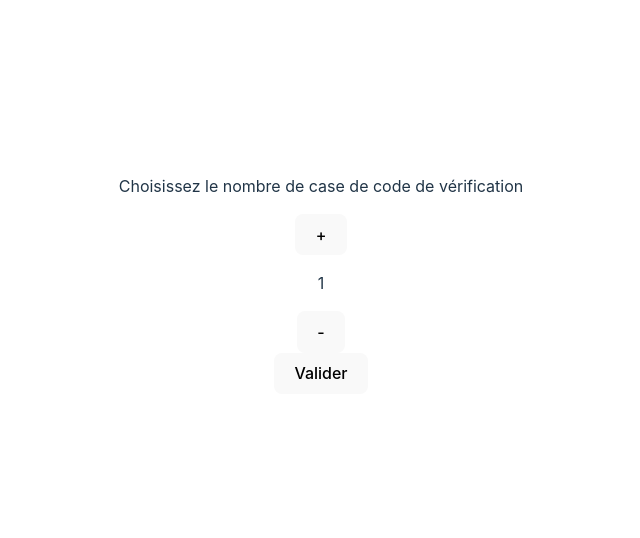
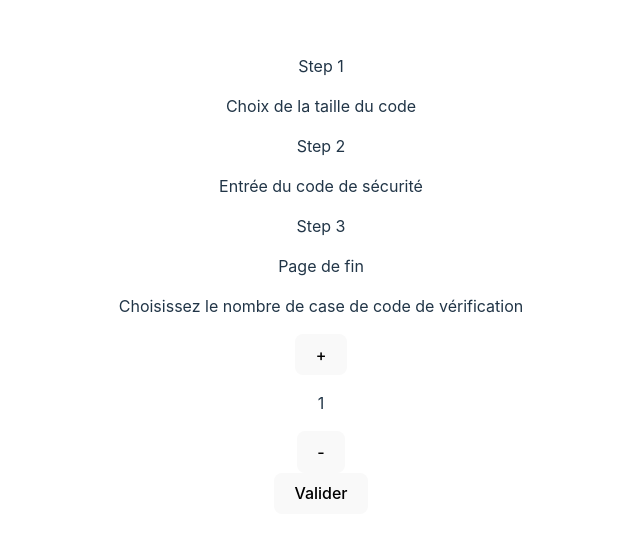
Before and after one commit to TP-Svelte/TP_Svelte_components, a Svelte app: page / in a window 1280 px wide. Shown: the part 124-662 px from the top of the page, without its empty margins (319-959 px from the left). Built offline with nearby package versions, Linux system fonts and the light colour scheme.

Commit message:
Début composant Steps
Début de la création du composant "Steps"

```diff
--- a/src/App.svelte
+++ b/src/App.svelte
@@ -1,133 +1,17 @@
 <script>
-// variables
-    let number = 1;
-    let numberValidate = false;
-    let codeValidate = false;
-    let code = [9, 8, 7, 6, 5, 4, 3, 2, 1, 0];
-    let selectCode;
-
-// fonctions
-    // choix nombre
-    const supNumber = () => {
-        if(number < 10){
-            number ++;
-        }
-    };
-
-    const subNumber = () => {
-        if(number > 1){
-            number --;
-        }
-    };
-
-    // validation nombre
-    const sizeTable = () => {
-        selectCode = new Array(number);
-        console.log(selectCode);
-        for(let i = 0; i < selectCode.length; i++){
-            selectCode[i] = code[i];
-        }
-        code.splice(selectCode.length);
-    }
-
-    const validateChoiceNumber = () => {
-        sizeTable();
-        numberValidate = true;
-    };
-
-    const disableValidateChoiceNumber = () => {
-        numberValidate = false;
-    }
-
-    // validation confirmation
-    const supNumberCode = (i) => {
-        if( selectCode[i] < 9 ){
-            selectCode[i] ++;
-        }
-    }
-    const subNumberCode = (i) => {
-        if ( selectCode[i] > 0 ) {
-            selectCode[i] -= 1;
-        }
-
-    }
-
-    const validateCode = () => {
-        if ( JSON.stringify(selectCode) === JSON.stringify(code) ) {
-            codeValidate = true;
-            console.log("ok");
-        }
-    }
-
+    import InputNumber from "./InputNumber.svelte";
+    import Steps from "./Steps.svelte";
 </script>
 
-{#if numberValidate === false}
-    <p>Choisissez le nombre de case de code de vérification</p>
 
-    <div>
-        <button on:click={ supNumber }>
-            +
-        </button>
-
-        <p>{number}</p>
-
-        <button on:click={ subNumber }>
-            -
-        </button>
-
-    </div>
-    <button on:click={ validateChoiceNumber }>
-        Valider
-    </button>
-{/if}
-
-
-{#if numberValidate === true && codeValidate === false }
-
-    <p>Chiffre / nombre retenu : { number }</p>
-
-    {#each Array(number) as _, i}
-        <div>
-            <button on:click={
-             (() => {
-                supNumberCode(i);
-                })
-            }>
-                +
-            </button>
-
-            <p>{ selectCode[i] }</p>
-
-            <button on:click={
-                (() => {
-                    subNumberCode(i);
-                })
-            }>
-                -
-            </button>
-        </div>
-    {/each}
-
-    <button on:click={ validateCode }>
-        Valider
-    </button>
-
-    <button on:click={ disableValidateChoiceNumber }>
-        Retour en arrière
-    </button>
-{/if}
+<Steps/>
+<InputNumber/>
 
 
 
 
 
 
-
-
-{#if codeValidate === true}
-    <p>Félicitations, le code a bien été validé !</p>
-{/if}
-
 <style>
 
 </style>
--- /dev/null
+++ b/src/InputNumber.svelte
@@ -0,0 +1,134 @@
+<script>
+    // variables
+        let number = 1;
+        let numberValidate = false;
+        let codeValidate = false;
+        let code = [9, 8, 7, 6, 5, 4, 3, 2, 1, 0];
+        let selectCode;
+
+    // fonctions
+        // choix nombre
+        const supNumber = () => {
+            if(number < 10){
+                number ++;
+            }
+        };
+
+        const subNumber = () => {
+            if(number > 1){
+                number --;
+            }
+        };
+
+        // validation nombre
+        const sizeTable = () => {
+            selectCode = new Array(number);
+            console.log(selectCode);
+            for(let i = 0; i < selectCode.length; i++){
+                selectCode[i] = code[i];
+            }
+            code.splice(selectCode.length);
+        }
+
+        const validateChoiceNumber = () => {
+            sizeTable();
+            numberValidate = true;
+        };
+
+        const disableValidateChoiceNumber = () => {
+            numberValidate = false;
+        }
+
+        // validation confirmation
+        const supNumberCode = (i) => {
+            if( selectCode[i] < 9 ){
+                selectCode[i] ++;
+            }
+        }
+
+        const subNumberCode = (i) => {
+            if ( selectCode[i] > 0 ) {
+                selectCode[i] -= 1;
+            }
+
+        }
+
+        const validateCode = () => {
+            if ( JSON.stringify(selectCode) === JSON.stringify(code) ) {
+                codeValidate = true;
+            }
+        }
+
+    </script>
+
+
+    {#if numberValidate === false}
+        <p>Choisissez le nombre de case de code de vérification</p>
+
+        <div>
+            <button on:click={ supNumber }>
+                +
+            </button>
+
+            <p>{number}</p>
+
+            <button on:click={ subNumber }>
+                -
+            </button>
+
+        </div>
+        <button on:click={ validateChoiceNumber }>
+            Valider
+        </button>
+    {/if}
+
+
+    {#if numberValidate === true && codeValidate === false }
+
+        <p>Chiffre / nombre retenu : { number }</p>
+
+        {#each Array(number) as _, i}
+            <div>
+                <button on:click={
+                 (() => {
+                    supNumberCode(i);
+                    })
+                }>
+                    +
+                </button>
+
+                <p>{ selectCode[i] }</p>
+
+                <button on:click={
+                    (() => {
+                        subNumberCode(i);
+                    })
+                }>
+                    -
+                </button>
+            </div>
+        {/each}
+
+        <button on:click={ validateCode }>
+            Valider
+        </button>
+
+        <button on:click={ disableValidateChoiceNumber }>
+            Retour en arrière
+        </button>
+    {/if}
+
+
+
+
+
+
+
+
+    {#if codeValidate === true}
+        <p>Félicitations, le code a bien été validé !</p>
+    {/if}
+
+    <style>
+
+    </style>
--- /dev/null
+++ b/src/Steps.svelte
@@ -0,0 +1,57 @@
+<script>
+// variables
+    let homePage = true;
+    let codePage = false;
+    let finishPage = false;
+
+// fonctions
+
+</script>
+
+<section>
+    <div class="homePage">
+        <!-- {#if homePage === true} -->
+        <div class="line"></div>
+        <p>
+            Step 1
+        </p>
+        <p>
+            Choix de la taille du code
+        </p>
+        <!-- {/if} -->
+
+    </div>
+    <div class="codePage">
+        <!-- {#if codePage === true} -->
+            <div class="line"></div>
+            <p>
+                Step 2
+            </p>
+            <p>
+                Entrée du code de sécurité
+            </p>
+        <!-- {/if} -->
+
+    </div>
+    <div class="finishPage">
+        <!-- {#if finishPage === true} -->
+        <div class="line"></div>
+        <p>
+            Step 3
+        </p>
+        <p>
+            Page de fin
+        </p>
+
+        <!-- {/if} -->
+
+    </div>
+
+
+</section>
+
+
+
+<style>
+
+</style>
```
